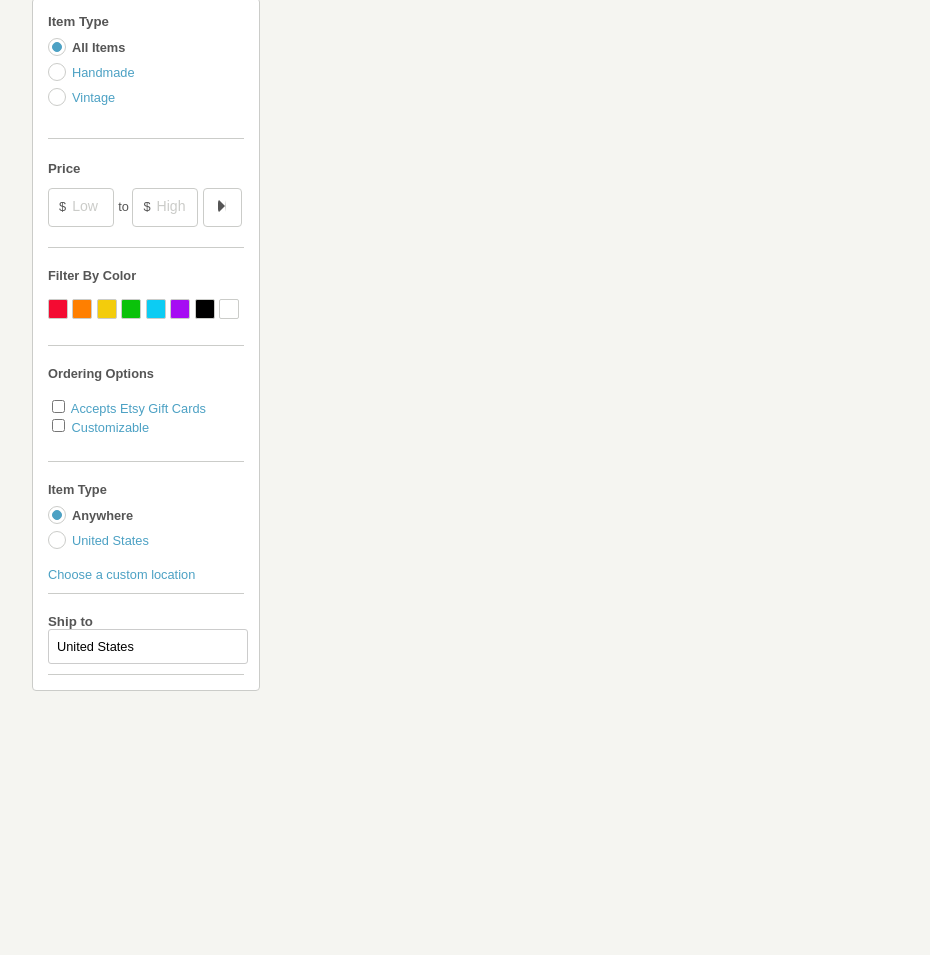
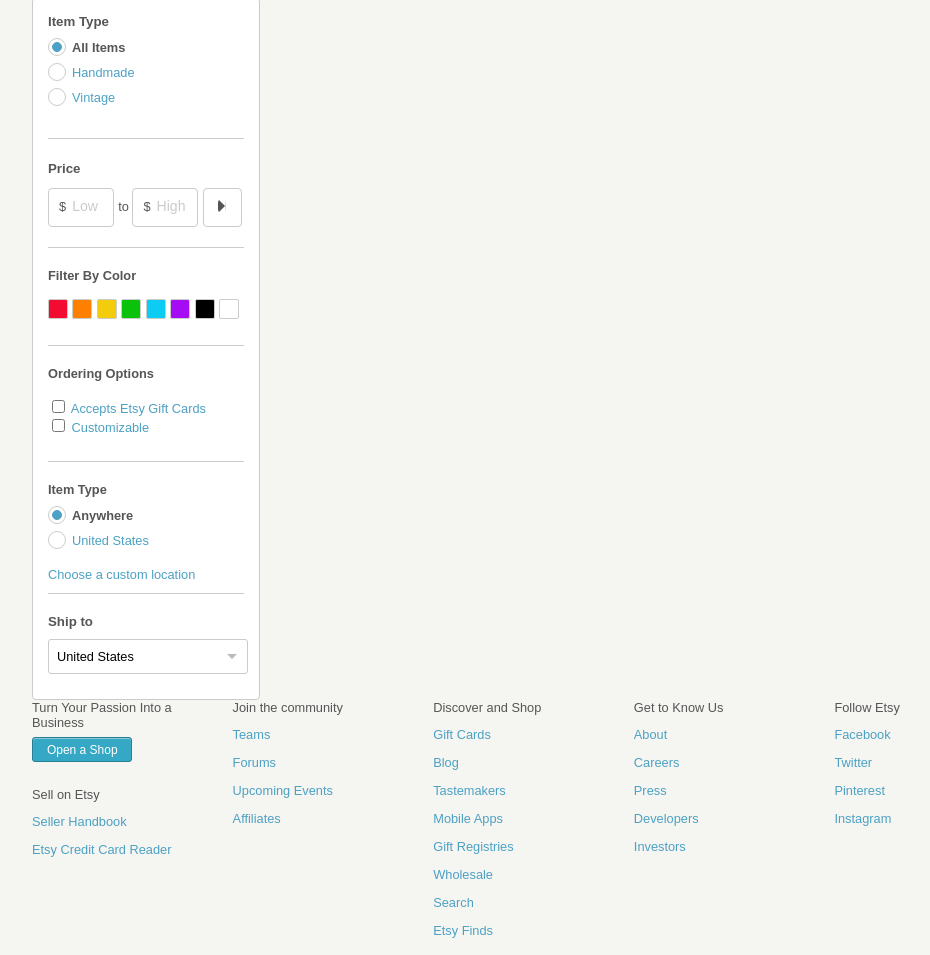
Before and after one commit to JasonOhr/3.4-etsy-recreation, a website: page index.html in a window 1280 px wide. Shown: the part 587-1542 px from the top of the page, without its empty margins (118-1048 px from the left). Before the commit the page ends 1278 px from the top, so only its background shows below. Drawn offline with Linux system fonts and the light colour scheme.

Commit message:
added the basic footer links etc and styled accordingly.  I didn't complete the pagination and a few other details.  I will try to work on additional functionality when I can

```diff
--- a/index.html
+++ b/index.html
@@ -116,7 +116,61 @@
 
     </section>
 
+
+
 </section>
+<footer>
+    <section class="one">
+        <h5>Turn Your Passion Into a Business</h5>
+        <button class="open-shop">Open a Shop</button>
+        <h5>Sell on Etsy</h5>
+        <ul>
+            <li><a href="#">Seller Handbook</a></li>
+            <li><a href="#">Etsy Credit Card Reader</a></li>
+        </ul>
+    </section>
+    <section class="two">
+        <h5>Join the community</h5>
+        <ul>
+            <li><a href="#">Teams</a></li>
+            <li><a href="#">Forums</a></li>
+            <li><a href="#">Upcoming Events</a></li>
+            <li><a href="#">Affiliates</a></li>
+        </ul>
+    </section>
+    <section class="three">
+        <h5>Discover and Shop</h5>
+        <ul>
+            <li><a href="#">Gift Cards</a></li>
+            <li><a href="#">Blog</a></li>
+            <li><a href="#">Tastemakers</a></li>
+            <li><a href="#">Mobile Apps</a></li>
+            <li><a href="#">Gift Registries</a></li>
+            <li><a href="#">Wholesale</a></li>
+            <li><a href="#">Search</a></li>
+            <li><a href="#">Etsy Finds</a></li>
+        </ul>
+    </section>
+    <section class="four">
+        <h5>Get to Know Us</h5>
+        <ul>
+            <li><a href="#">About</a></li>
+            <li><a href="#">Careers</a></li>
+            <li><a href="#">Press</a></li>
+            <li><a href="#">Developers</a></li>
+            <li><a href="#">Investors</a></li>
+        </ul>
+    </section>
+    <section class="five">
+        <h5>Follow Etsy</h5>
+        <ul>
+            <li><a href="#">Facebook</a></li>
+            <li><a href="#">Twitter</a></li>
+            <li><a href="#">Pinterest</a></li>
+            <li><a href="#">Instagram</a></li>
+        </ul>
+    </section>
+</footer>
 <script id="products-template" type="text/x-handlebars-template">
 
     <div class="product">
--- a/scss/main.scss
+++ b/scss/main.scss
@@ -476,7 +476,6 @@
 .ship-to {
   margin-top: 20px;
   padding-bottom: 10px;
-  border-bottom: 1px solid $light-gray;
 
 }
 .ship-to h5 {
@@ -485,13 +484,17 @@
 
 .select-shipping {
   padding: 0;
-  margin: 0;
-  border: 1px solid #ccc;
+  margin: 10px 0 0 0;
+  border: 1px solid $light-gray;
   width: 200px;
   height: 35px;
   border-radius: 3px;
   overflow: hidden;
   background-color: #fff;
+  position: relative;
+}
+.select-shipping:hover {
+  border: 1px solid #adaeaa;
 }
 .select-shipping select {
   margin-top: 4px;
@@ -505,6 +508,13 @@
   -webkit-appearance: none;
   -moz-appearance: none;
   appearance: none;
+}
+.select-shipping::after{
+  content: "";
+  position: absolute;
+  top: 14px;
+  right: 10px;
+  @include triangle(10px, $medium-gray, down)
 }
 .select-shipping select:focus {
   outline: none;
@@ -568,3 +578,55 @@
   color: $green-color;
   float:right;
 }
+/*======================
+    footer
+=======================*/
+footer{
+  @include outer-container(980px)
+}
+
+.one,
+.two,
+.three,
+.four,
+.five{
+  @include span-columns(2.4);
+  text-align: center;
+}
+footer {
+  text-align: left;
+}
+footer h5 {
+  text-align: left;
+  margin: 0;
+}
+footer a,
+footer h5{
+  font-size: .8em;
+}
+footer ul {
+  padding: 0;
+  margin-top: 0;
+  list-style-type: none;
+  text-align: left;
+}
+footer li {
+  margin-top: 10px;
+}
+footer a {
+  text-decoration: none;
+  color: $blue-color;
+
+}
+footer button {
+  @include button();
+  @include blue-white();
+  width: 100px;
+  height: 25px;
+  margin: 7px 0 25px -77px;
+  border-radius: 3px;
+  font-size: 12px;
+  text-align: center;
+  font-weight: normal;
+  box-shadow: inset 0 1px 1px rgba(141, 203, 220, 1);
+}
```
Also changed, not shown: css/main.css.
